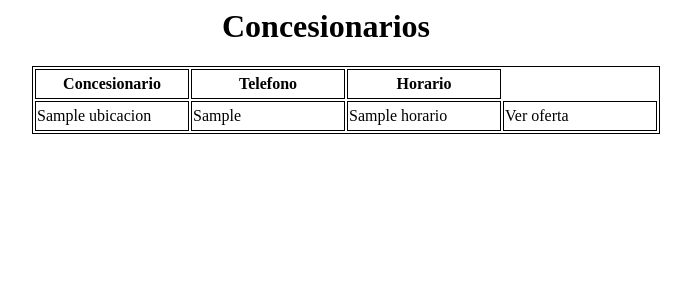
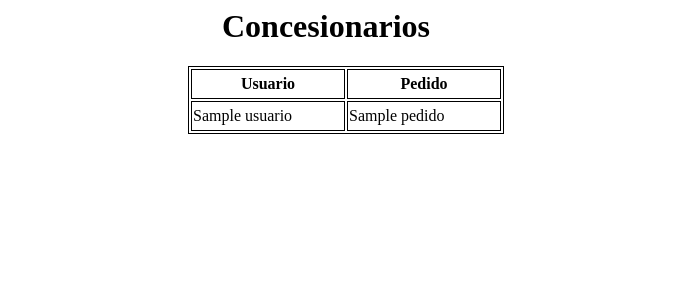
Before and after one commit to CarlosMontesino02/DjangoAppConceisonario, a Python web app: template concesionario_app/templates/concesionario_app/carrito_list.html in a window 1280 px wide. Shown: the top 300 px of the page, without its empty margins (314-1005 px from the left). Run offline with Jinja, Linux system fonts and the light colour scheme; the template is opened without the code that fills it: most values are stand-ins (such as "Sample title", 1, 10 or a date in 2020).

Commit message:
Update carrito_list.html

```diff
--- a/concesionario_app/templates/concesionario_app/carrito_list.html
+++ b/concesionario_app/templates/concesionario_app/carrito_list.html
@@ -12,21 +12,18 @@
     <center><h1>Concesionarios</h1></center>
     <center>
     <ul>
-        {% for Concesionario in object_list %}
-            <table class="default">
-                <tr>
-                    <th>Concesionario</th>
-                    <th>Telefono</th>
-                    <th>Horario</th>
-                  </tr>
-                <tr>
-                    <td>{{ Concesionario.Ubicacion }}</td>
-                    <td>{{ Concesionario.TlfConce }}</td>
-                    <td>{{ Concesionario.Horario }}</td>
-                    <td><a href="info/{{ Concesionario.Ubicacion }}"></a>Ver oferta</td>
+        <table class="default">
+            <tr>
+                <th>Usuario</th>
+                <th>Pedido</th>
                 </tr>
-                <p></p>
-        {% endfor %}
+                {% for carrito in object_list %}
+                    <tr>
+                    <td>{{ carrito.Usuario }}</td>
+                    <td>{{ carrito.Pedido }}</td>
+                </tr>
+                {% endfor %}
+            <p></p>
     </ul>
     </center>
 {% endblock %}
```
